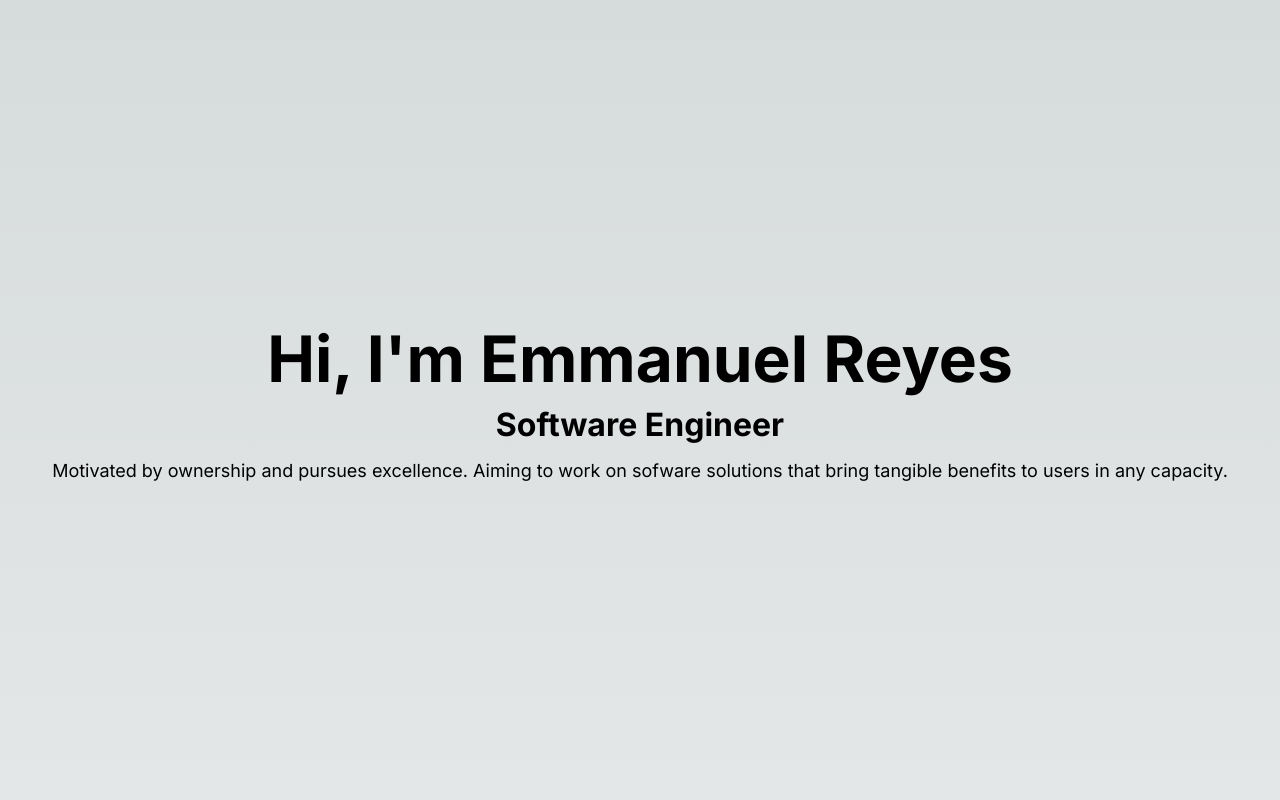
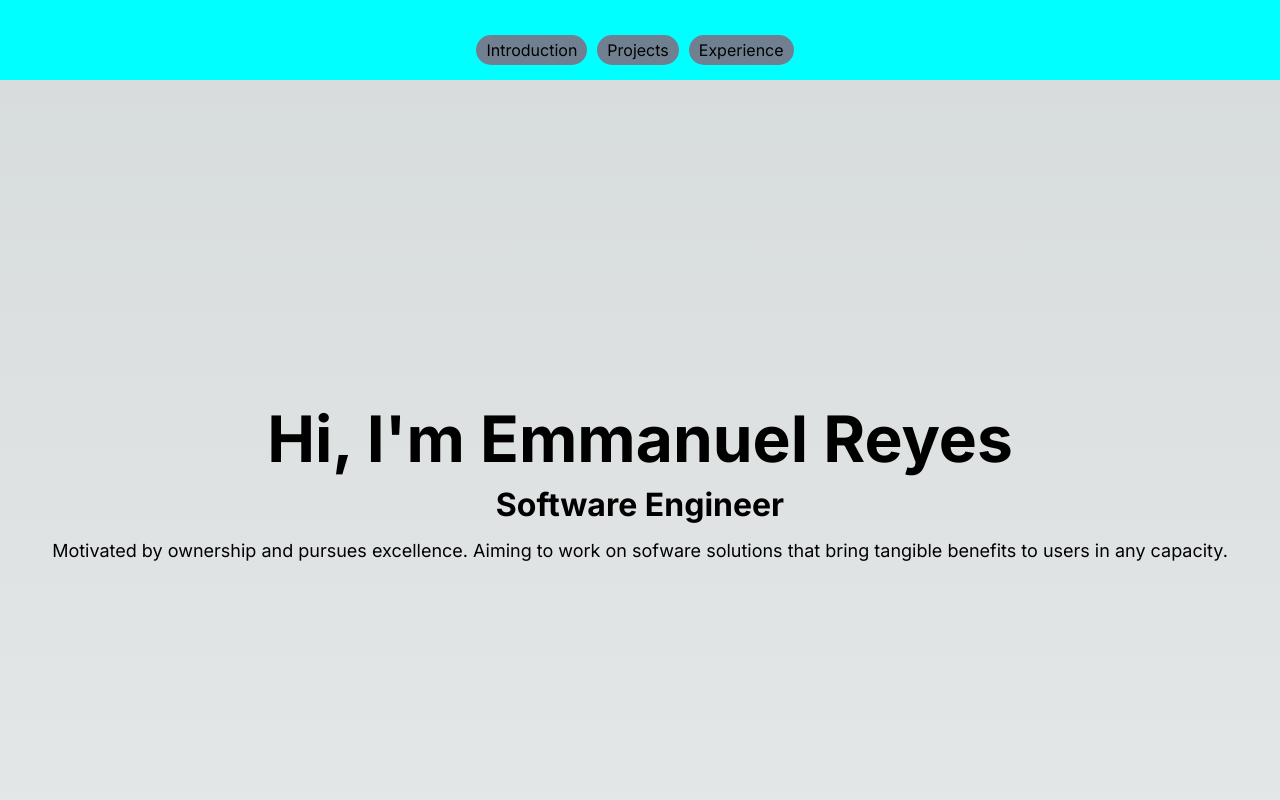
Before and after one commit to emmanuelreyes28/my-website, a Next.js app: page / in a window 1280 px wide. Shown: the top 800 px of the page. Built offline with nearby package versions, Linux system fonts and the light colour scheme.

Commit message:
add navbar

```diff
--- /dev/null
+++ b/app/NavBar.tsx
@@ -0,0 +1,30 @@
+import styles from "./styles/navbar.module.css";
+import Link from "next/link";
+
+//TO-DO: Link each section; Add underline to each link; Add on hover effect; Make navbar sticky
+
+function NavBar() {
+  return (
+    <div>
+      <section className={styles.container}>
+        <div>
+          <Link href="#" className={styles.link}>
+            Introduction
+          </Link>
+        </div>
+        <div>
+          <Link href="#" className={styles.link}>
+            Projects
+          </Link>
+        </div>
+        <div>
+          <Link href="#" className={styles.link}>
+            Experience
+          </Link>
+        </div>
+      </section>
+    </div>
+  );
+}
+
+export default NavBar;
--- a/app/page.tsx
+++ b/app/page.tsx
@@ -3,10 +3,12 @@ import styles from "./page.module.css";
 import Intro from "./Intro";
 import Experience from "./Experience";
 import Projects from "./Projects";
+import NavBar from "./NavBar";
 
 export default function Home() {
   return (
     <div>
+      <NavBar />
       <Intro />
       <Experience />
       <Projects />
--- /dev/null
+++ b/app/styles/navbar.module.css
@@ -0,0 +1,19 @@
+.container{
+    display: flex;
+    height: 4em;
+    justify-content: center;
+    row-gap: 20px;
+    padding-top: 2.5em;
+    padding-bottom: 2.5em;
+    background-color: aqua;
+    position: sticky;
+    align-self: flex-start;
+}
+
+.link{
+    margin-right: 10px;
+    margin-top: 10px;
+    background-color: slategray;
+    padding: 5px 10px;
+    border-radius: 15px;
+}
```
